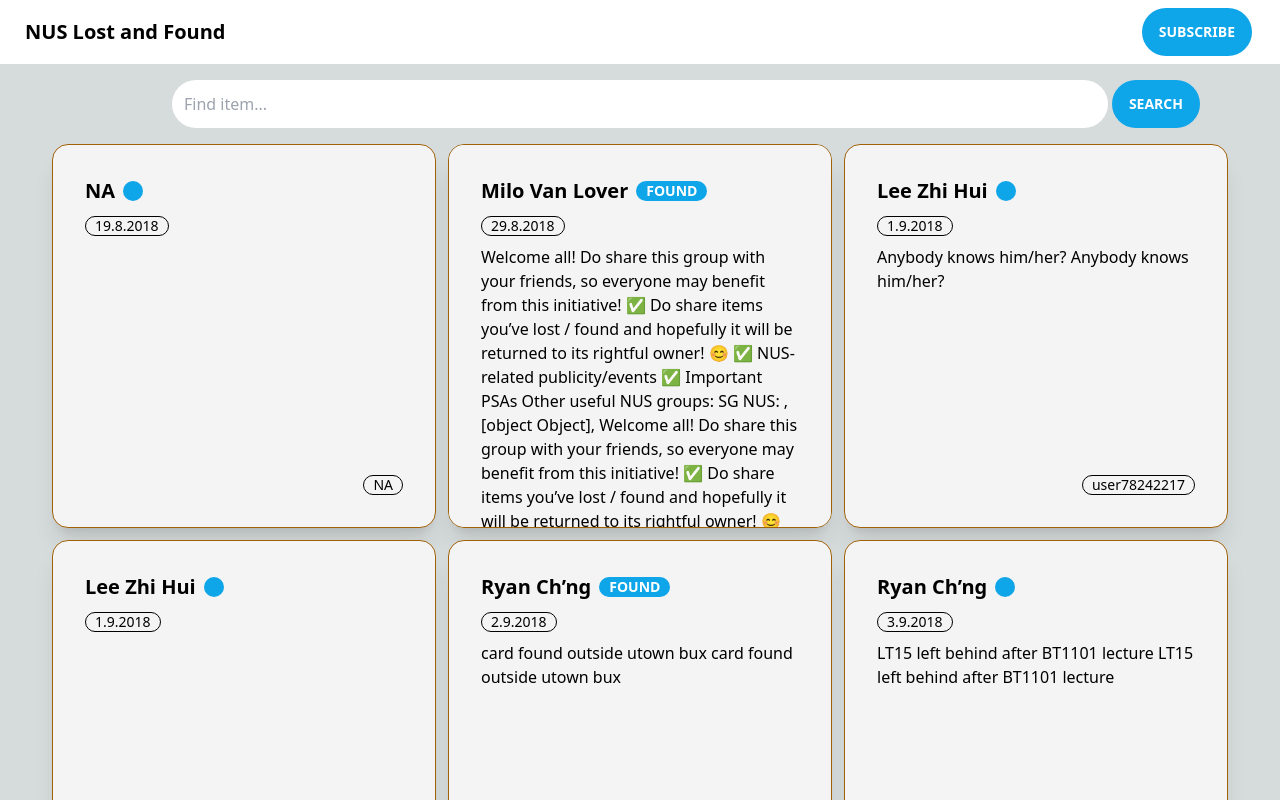
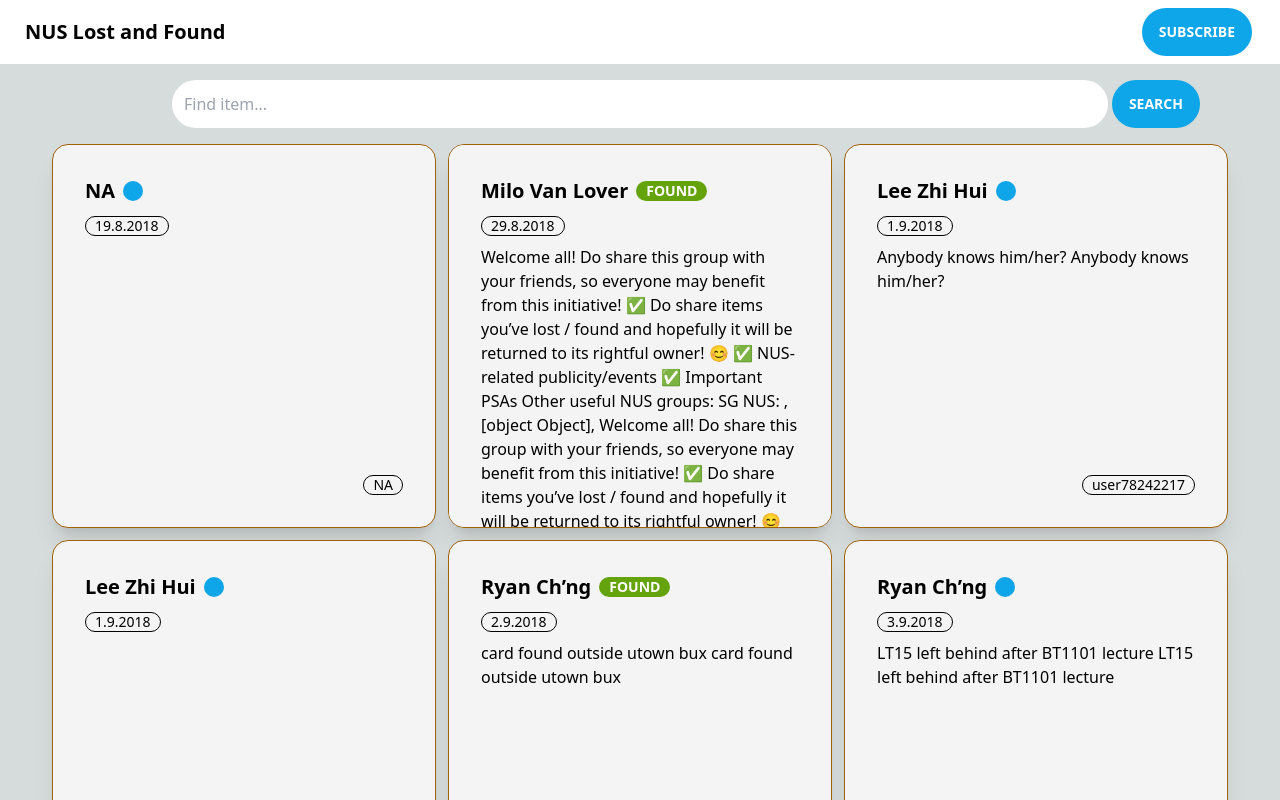
Before and after one commit to WesleyBLDC/hackandroll, a Next.js app in the folder hackyrolly/: page / in a window 1280 px wide. Shown: the top 800 px of the page. Built offline with nearby package versions, Linux system fonts and the light colour scheme.

Commit message:
Found and lost colors

```diff
--- a/hackyrolly/app/output.css
+++ b/hackyrolly/app/output.css
@@ -2875,6 +2875,11 @@ html {
   background-color: rgb(244 244 245 / var(--tw-bg-opacity));
 }
 
+.bg-lime-600 {
+  --tw-bg-opacity: 1;
+  background-color: rgb(101 163 13 / var(--tw-bg-opacity));
+}
+
 .p-4 {
   padding: 1rem;
 }
--- a/hackyrolly/components/SmallCard.tsx
+++ b/hackyrolly/components/SmallCard.tsx
@@ -30,9 +30,15 @@ function SmallCard({
       <div className="card-body">
         <h2 className="card-title">
           <a href="'https://t.me/' + {from}">{from}</a> {/* {from}*/}
-          <div className="badge badge-secondary  bg-sky-500 border-transparent">
-            {status}
-          </div>
+          {status == "FOUND" ? (
+            <div className="badge badge-secondary bg-lime-600 border-transparent">
+              {status}
+            </div>
+          ) : (
+            <div className="badge badge-secondary  bg-sky-500 border-transparent">
+              {status}
+            </div>
+          )}
         </h2>
 
         <div>
```
Also changed, not shown: 1 other file (tests, documents, lock files or other folders).
